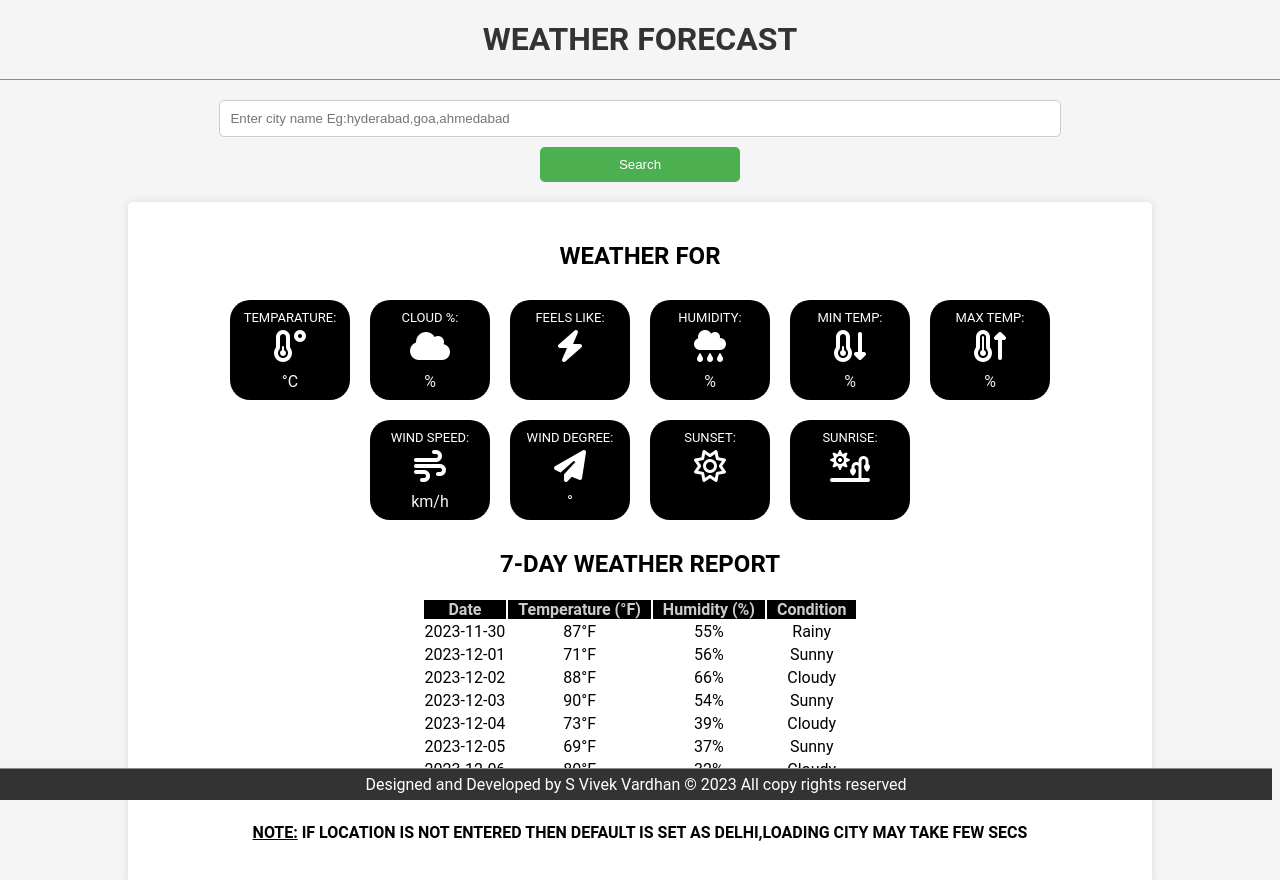
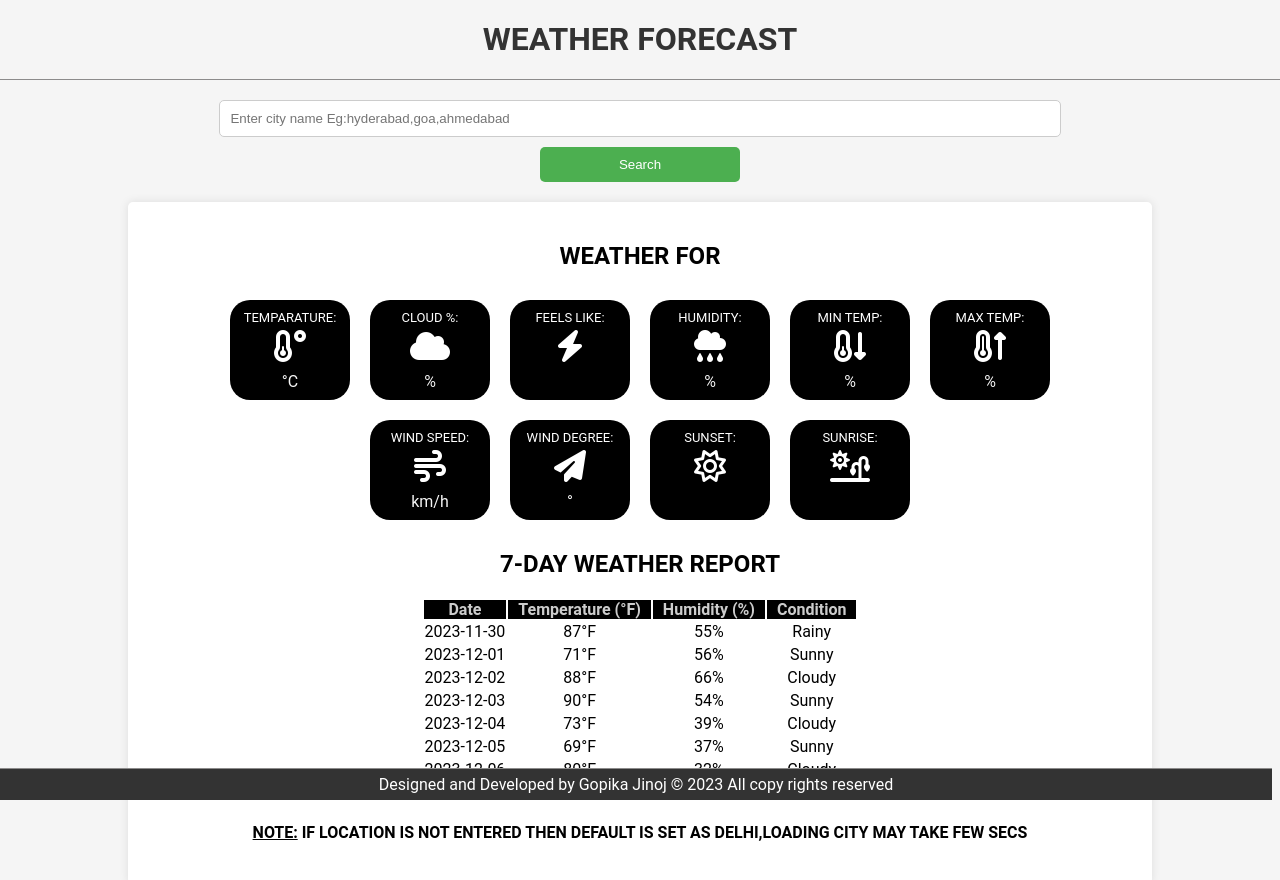
Before and after one commit to gopikajinoj/gopikajinoj.github.io, a plain HTML site: page index.html in a window 1280 px wide. Drawn offline with nearby package versions, Linux system fonts and the light colour scheme.

Commit message:
Updated index.html

```diff
--- a/index.html
+++ b/index.html
@@ -99,7 +99,7 @@
 
             <footer class="foot">
 
-               Designed and Developed by S Vivek Vardhan &copy 2023 All copy rights reserved</footer>
+               Designed and Developed by Gopika Jinoj &copy 2023 All copy rights reserved</footer>
 </body>
 
 </html>
```
